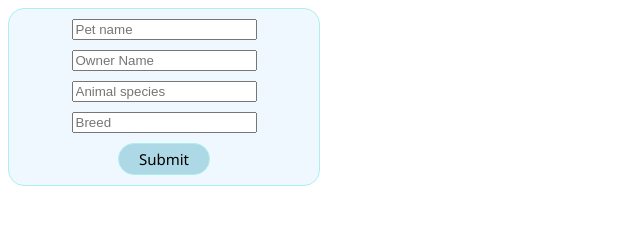
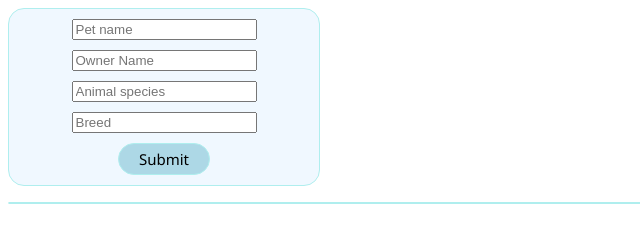
Before and after one commit to EdoardoTunzi/EsercizioU2-W3-D1-Classes, a plain HTML site: page index.html in a window 1280 px wide. Shown: the whole page, without its empty margins (0-640 px from the left). Drawn offline with Linux system fonts and the light colour scheme.

Commit message:
added simple border on ul list

```diff
--- a/index.html
+++ b/index.html
@@ -27,6 +27,10 @@
         border-radius: 1rem;
       }
 
+      ul {
+        border: 1px solid paleturquoise;
+        border-radius: 1rem;
+      }
       ul li {
         font-family: "Segoe UI", Tahoma, Geneva, Verdana, sans-serif;
       }
```
